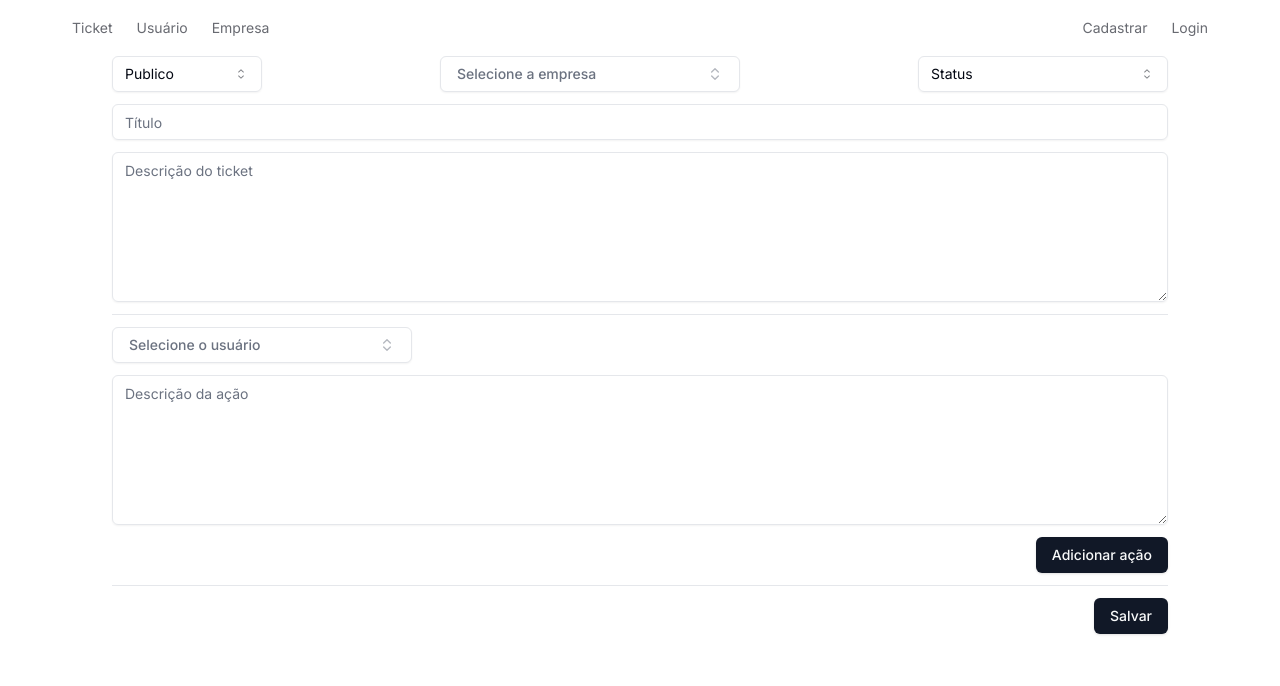
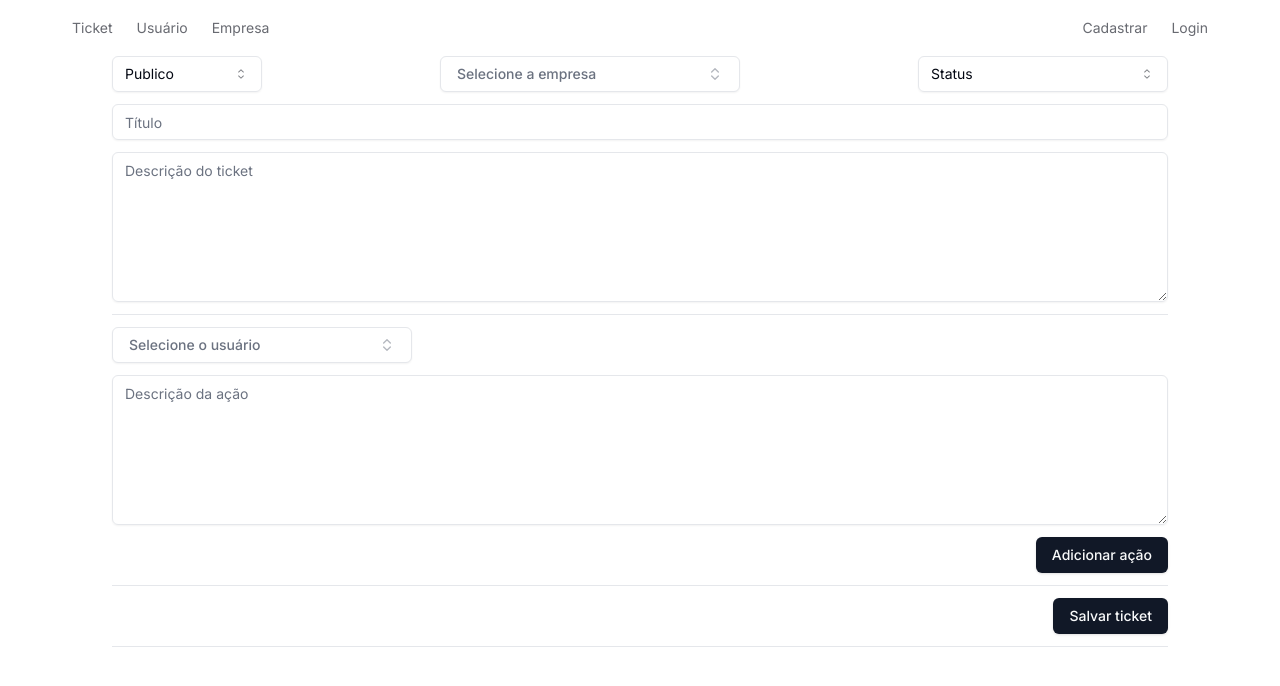
Before and after one commit to thalesms2/sup-f, a Next.js app: page /ticket/create in a window 1280 px wide. Shown: the top 686 px of the page. Built offline with nearby package versions, Linux system fonts and the light colour scheme.

Commit message:
feat: ticket create and link

```diff
--- a/src/app/ticket/create/page.tsx
+++ b/src/app/ticket/create/page.tsx
@@ -45,7 +45,7 @@ import { useForm } from "react-hook-form"
 import { zodResolver } from "@hookform/resolvers/zod"
 import { z } from "zod"
 import { cn } from "@/lib/utils"
-import { getCookie, setCookie } from 'cookies-next'
+import { getCookie } from 'cookies-next'
 
 const formSchema = z.object({
     title: z.string().min(5, { message: 'O título deve possuir mais de 5 caracteres' }).max(100, { message: 'O título não pode conter mais de 100 caracteres' }),
@@ -85,7 +85,7 @@ const frameworks = [
 export default function TicketCreate() {
     const [openUser, setOpenUser] = React.useState(false)
     const [openCompany, setOpenCompany] = React.useState(false)
-    const [numActions, setNumActions] = React.useState(0)
+    const [numActions, setNumActions] = React.useState(1)
 
     const form = useForm<z.infer<typeof formSchema>>({
         resolver: zodResolver(formSchema),
@@ -118,9 +118,32 @@ export default function TicketCreate() {
         return data
     }
 
+    function showActions() {
+        let actions: Array<{ description: string, clientUserId: string }> = form.getValues('actions')
+        actions = actions.filter((action) => action.description)
+        return(
+            <div className="space-y-3">
+                {actions.map((action, index) => {
+                    return(
+                        <Card key={index}>
+                            <CardHeader>
+                                <CardTitle>Ação {index + 1}</CardTitle>
+                            </CardHeader>
+                            <CardContent>
+                                {action.description}
+                            </CardContent>
+                        </Card>
+                    )
+                })}
+            </div>
+        )
+    }
+
     async function addAction() {
         setNumActions(numActions + 1)
-        form.setValue(`actions.${numActions+1}.description`, '')
+        form.setValue(`actions.${numActions-1}.description`, form.getValues(`actions.${numActions}.description`))
+        form.setValue(`actions.${numActions-1}.clientUserId`, form.getValues(`actions.${numActions}.clientUserId`))
+        form.setValue(`actions.${numActions}.description`, '')
     }
 
     return(
@@ -291,8 +314,8 @@ export default function TicketCreate() {
                                                                 >
                                                                     <Check
                                                                         className={cn(
-                                                                        "mr-2 h-4 w-4",
-                                                                        field.value === item.value ? "opacity-100" : "opacity-0"
+                                                                            "mr-2 h-4 w-4",
+                                                                            field.value === item.value ? "opacity-100" : "opacity-0"
                                                                         )}
                                                                     />
                                                                     {item.label}
@@ -325,8 +348,10 @@ export default function TicketCreate() {
                         </div>
                         <Separator />
                         <div className="self-end">
-                            <Button type="submit">Salvar</Button>
+                            <Button type="submit">Salvar ticket</Button>
                         </div>
+                        <Separator />
+                        {showActions()}
                     </div>
                 </form>
             </Form>
--- a/src/app/ticket/data-table.tsx
+++ b/src/app/ticket/data-table.tsx
@@ -1,6 +1,7 @@
 "use client"
 
 import * as React from "react"
+import Link from "next/link"
 import { Button } from "@/components/ui/button"
 import {
     ColumnDef,
@@ -63,6 +64,12 @@ export function DataTable<TData, TValue>({
     return (
         <div>
             <div className="flex items-center">
+                <div className="flex flex-row items-center space-x-3">
+                    <Link href="/ticket/create" id="createTicket">
+                        <Button variant="default" className="ml-auto">
+                            Criar novo ticket
+                        </Button>
+                    </Link>
                     <div className="flex items-center py-4">
                         <Input
                             placeholder="Filtrar por título..."
@@ -72,6 +79,7 @@ export function DataTable<TData, TValue>({
                             }
                             className="max-w-sm"
                         />
+                    </div>
                 </div>
                 <DropdownMenu>
                     <DropdownMenuTrigger asChild>
```
Lines whose indentation alone changed are shown as unchanged.
